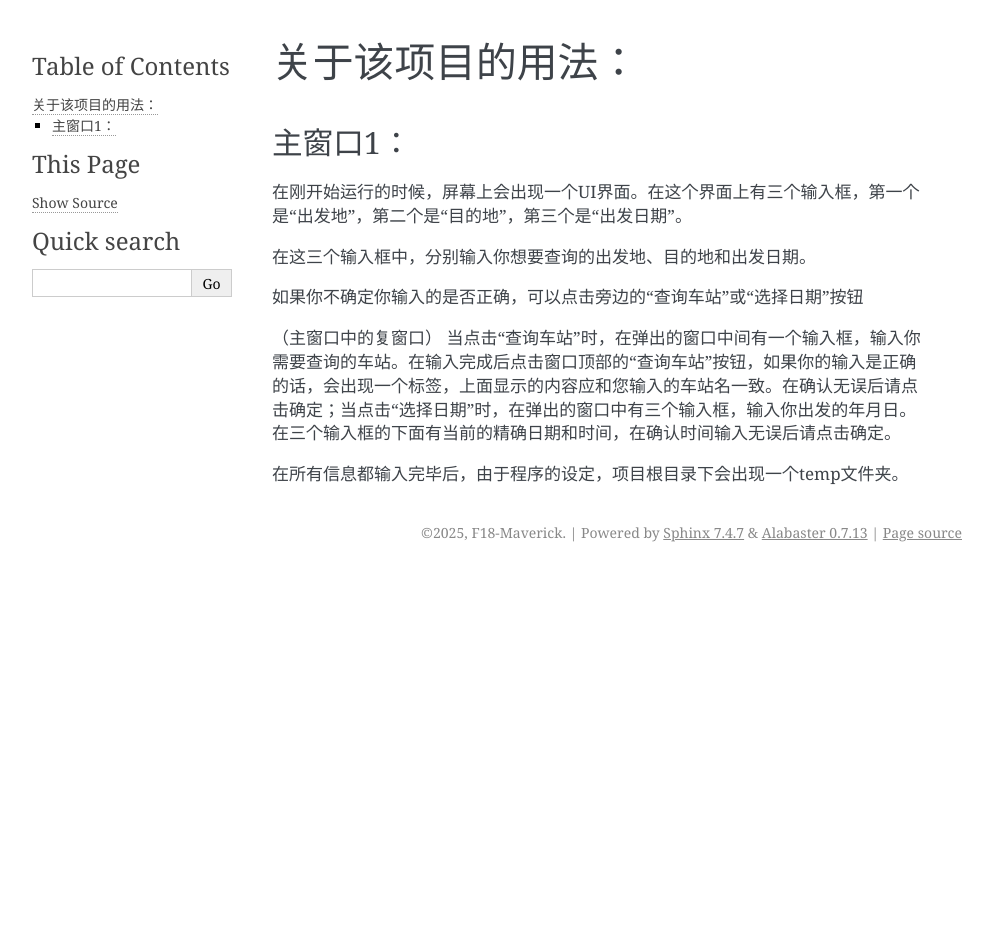
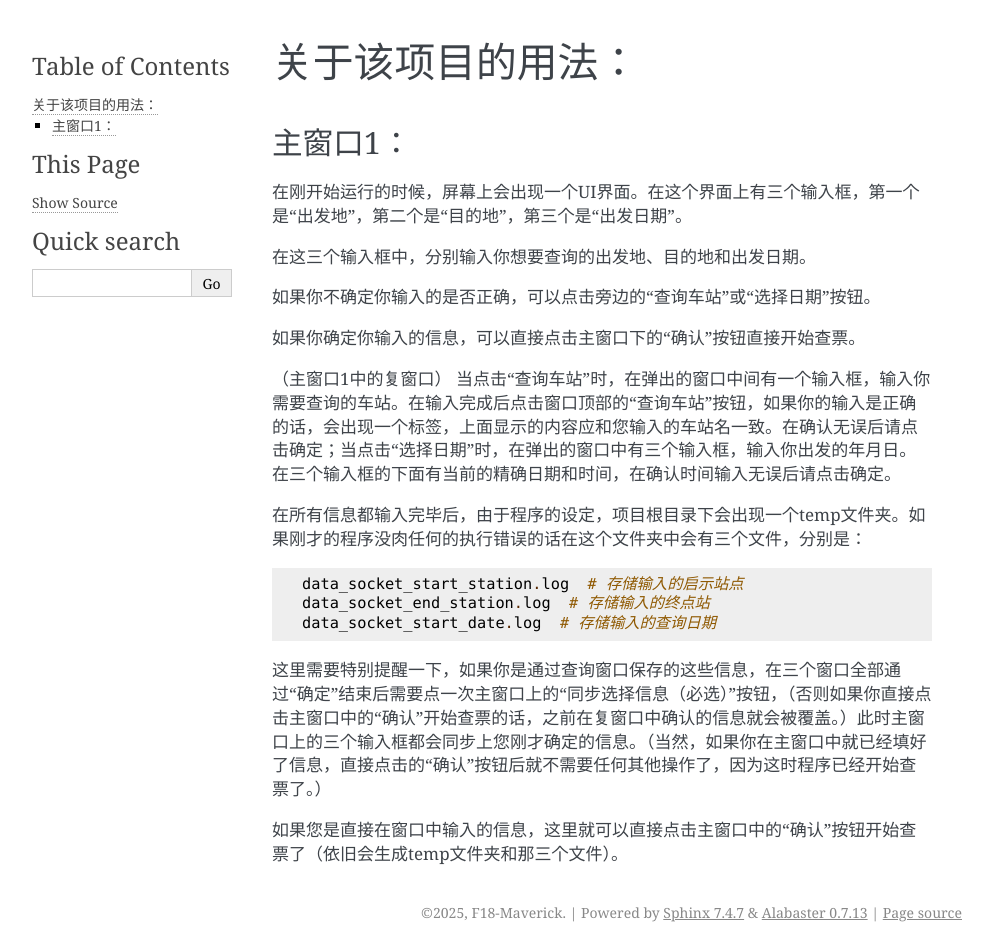
Before and after one commit to F18-Maverick/EasyTicket, a Sphinx documentation site: the page built from Doc/source/Usage.rst, in a window 1280 px wide. Shown: the whole page, without its empty margins (148-1141 px from the left). Built offline with Sphinx 7.4.7, drawn with Linux system fonts in a browser that asks for light colours; before the commit the page ends 900 px from its top, so only the background shows below that.

Commit message:
updating Usage.rst

```diff
--- a/Doc/source/Usage.rst
+++ b/Doc/source/Usage.rst
@@ -7,9 +7,21 @@
 
 在这三个输入框中，分别输入你想要查询的出发地、目的地和出发日期。
 
-如果你不确定你输入的是否正确，可以点击旁边的“查询车站”或“选择日期”按钮
+如果你不确定你输入的是否正确，可以点击旁边的“查询车站”或“选择日期”按钮。
 
-（主窗口中的复窗口）
+如果你确定你输入的信息，可以直接点击主窗口下的“确认”按钮直接开始查票。
+
+（主窗口1中的复窗口）
 当点击“查询车站”时，在弹出的窗口中间有一个输入框，输入你需要查询的车站。在输入完成后点击窗口顶部的“查询车站”按钮，如果你的输入是正确的话，会出现一个标签，上面显示的内容应和您输入的车站名一致。在确认无误后请点击确定；当点击“选择日期”时，在弹出的窗口中有三个输入框，输入你出发的年月日。在三个输入框的下面有当前的精确日期和时间，在确认时间输入无误后请点击确定。
 
-在所有信息都输入完毕后，由于程序的设定，项目根目录下会出现一个temp文件夹。
+在所有信息都输入完毕后，由于程序的设定，项目根目录下会出现一个temp文件夹。如果刚才的程序没肉任何的执行错误的话在这个文件夹中会有三个文件，分别是：
+
+.. code-block::
+
+    data_socket_start_station.log  # 存储输入的启示站点
+    data_socket_end_station.log  # 存储输入的终点站
+    data_socket_start_date.log  # 存储输入的查询日期
+
+这里需要特别提醒一下，如果你是通过查询窗口保存的这些信息，在三个窗口全部通过“确定”结束后需要点一次主窗口上的“同步选择信息（必选）”按钮，（否则如果你直接点击主窗口中的“确认”开始查票的话，之前在复窗口中确认的信息就会被覆盖。）此时主窗口上的三个输入框都会同步上您刚才确定的信息。（当然，如果你在主窗口中就已经填好了信息，直接点击的“确认”按钮后就不需要任何其他操作了，因为这时程序已经开始查票了。）
+
+如果您是直接在窗口中输入的信息，这里就可以直接点击主窗口中的“确认”按钮开始查票了（依旧会生成temp文件夹和那三个文件）。
```
